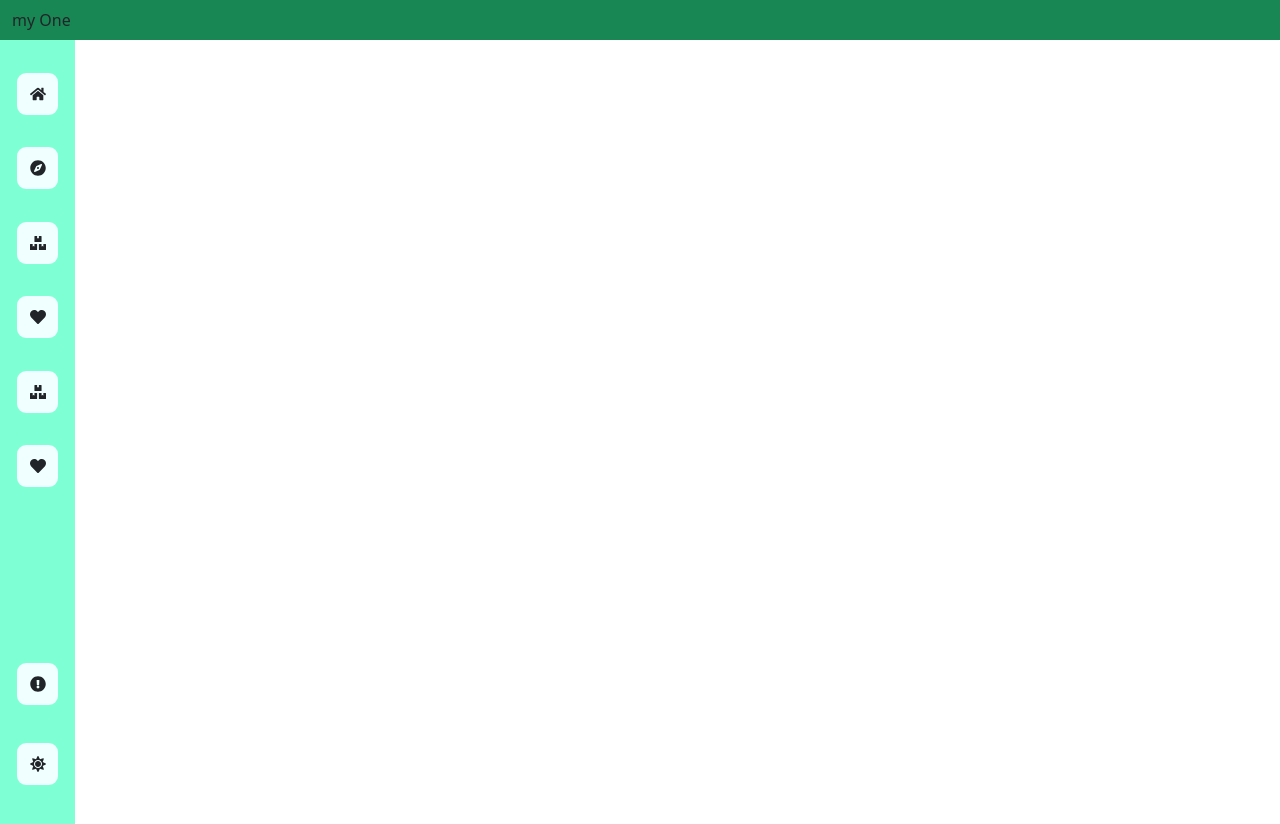
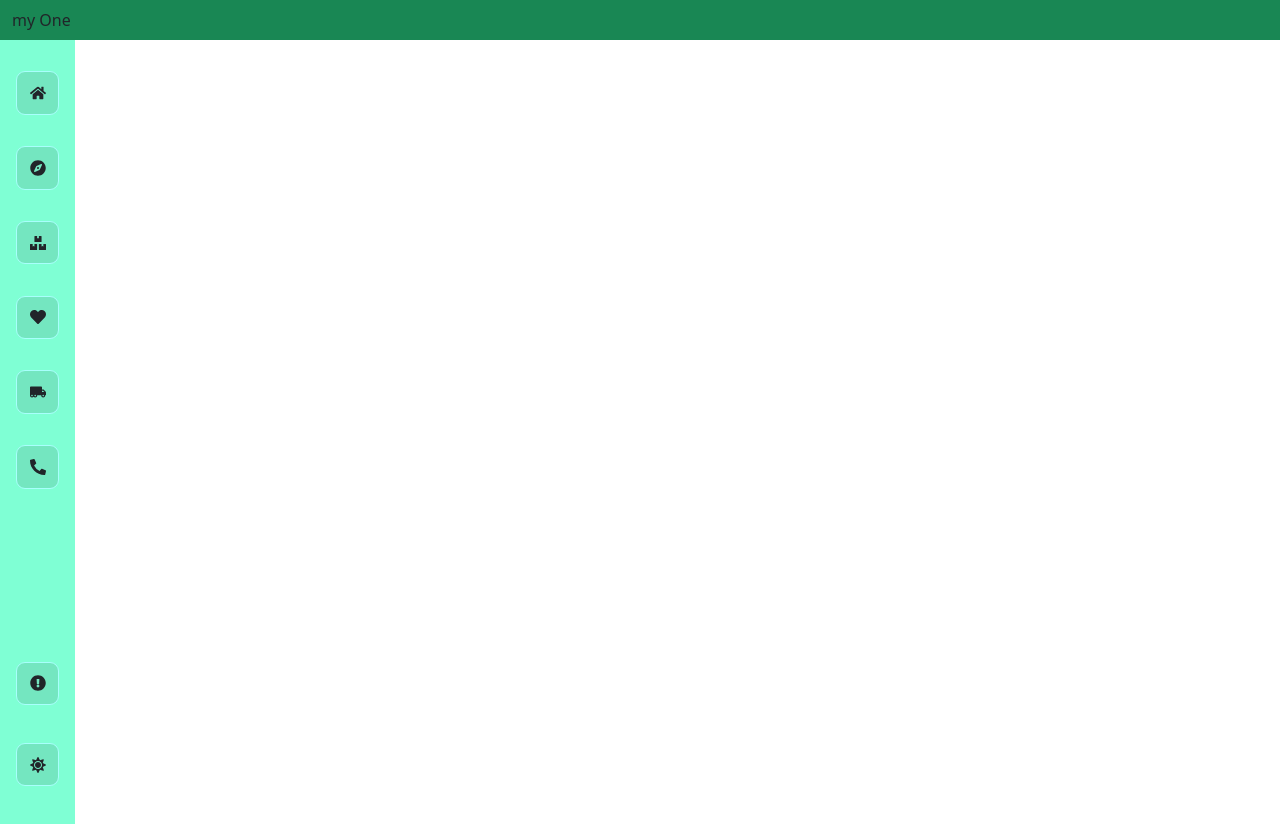
Before and after one commit to Adityaverma4648/EcommerceReact, a React (Create React App) app: page / in a window 1280 px wide. Built offline with nearby package versions, Linux system fonts and the light colour scheme.

Commit message:
Sidebar finished

```diff
--- a/src/App.css
+++ b/src/App.css
@@ -30,13 +30,68 @@ body::-webkit-scrollbar{
 }
 .sidebarNavIconsListElem{
     list-style-type: none;
-    background-color: azure;
+    background-color: rgb(116, 230, 192);
+    border: 1px solid rgb(168, 255, 252);
     padding: 0.8rem;
     border-radius: 9px ;
     display: flex;
     justify-content: center;
     align-items: center;
     cursor: pointer;
+    transition: all 0.3s ease-in-out;
+}
+/*  hover */
+.sidebarNavIconsListElem:hover{
+    transition: all 0.3s ease-in-out;
+    background-color: rgb(28, 123, 91);
+    color: #fff;
+    animation: shake 1s infinite ease-in-out;
+    box-shadow: 4px 4px 10px rgba(0,0,0,0.5);
+}
+@keyframes shake {
+    0% {
+        transform: translate(1px, 1px) rotate(0deg);
+    }
+
+    10% {
+        transform: translate(-1px, -2px) rotate(-1deg);
+    }
+
+    20% {
+        transform: translate(-3px, 0px) rotate(1deg);
+    }
+
+    30% {
+        transform: translate(3px, 2px) rotate(0deg);
+    }
+
+    40% {
+        transform: translate(1px, -1px) rotate(1deg);
+    }
+
+    50% {
+        transform: translate(-1px, 2px) rotate(-1deg);
+    }
+
+    60% {
+        transform: translate(-3px, 1px) rotate(0deg);
+    }
+
+    70% {
+        transform: translate(3px, 1px) rotate(-1deg);
+    }
+
+    80% {
+        transform: translate(-1px, -1px) rotate(1deg);
+    }
+
+    90% {
+        transform: translate(1px, 2px) rotate(0deg);
+    }
+
+    100% {
+        transform: translate(1px, -2px) rotate(-1deg);
+    }
 }
 
 /*  sidebar Ends */
--- a/src/App.js
+++ b/src/App.js
@@ -1,8 +1,9 @@
 import React from 'react';
 import "../src/App.css";
-import {BrowserRouter , Router , Switch} from "react-router-dom";
+import {BrowserRouter , Route, Switch} from "react-router-dom";
 import Header from "./components/Header.js"
 import Sidebar from './components/Sidebar.js';
+import Explore from "./components/Explore.js";
 
 const App = () => {
   const handleSearch=()=>{
@@ -10,7 +11,8 @@ const App = () => {
   }
   return (
      <BrowserRouter>
-          <Header search={handleSearch} />      <Sidebar />
+          <Header search={handleSearch} />
+          <Sidebar />
      </BrowserRouter>
   )
 }
--- /dev/null
+++ b/src/components/Explore.js
@@ -0,0 +1,9 @@
+import React from 'react'
+
+const Explore = () => {
+  return (
+    <div>Explore</div>
+  )
+}
+
+export default Explore
--- a/src/components/Sidebar.js
+++ b/src/components/Sidebar.js
@@ -1,5 +1,12 @@
 import React from "react";
-import { FaCompass, FaExclamationCircle, FaHeart, FaSun } from "react-icons/fa";
+import {
+  FaCompass,
+  FaExclamationCircle,
+  FaHeart,
+  FaPhoneAlt,
+  FaSun,
+  FaTruckMoving,
+} from "react-icons/fa";
 import { FaHome } from "react-icons/fa";
 import { FaBoxes } from "react-icons/fa";
 
@@ -12,36 +19,68 @@ const Sidebar = () => {
     <div className="Sidebar d-flex flex-column d-flex flex-column justify-content-between left-0 position-absolute">
       <div className="sidebarNavIconsList d-flex flex-column justify-content-evenly align-items-center">
         {/*  Home  */}
-        <li className="sidebarNavIconsListElem">
+        <li
+          className="sidebarNavIconsListElem"
+          data-bs-toggle="tooltip"
+          title="Home"
+        >
           <FaHome />
         </li>
         {/* <FaCompass /> */}
-        <li className="sidebarNavIconsListElem">
+        <li
+          className="sidebarNavIconsListElem"
+          data-bs-toggle="tooltip"
+          title="Explore"
+        >
           <FaCompass />
         </li>
         {/*  products */}
-        <li className="sidebarNavIconsListElem">
+        <li
+          className="sidebarNavIconsListElem"
+          data-bs-toggle="tooltip"
+          title="Products"
+        >
           <FaBoxes />
         </li>
         {/*  Saved */}
-        <li className="sidebarNavIconsListElem">
+        <li
+          className="sidebarNavIconsListElem"
+          data-bs-toggle="tooltip"
+          title="Saved"
+        >
           <FaHeart />
         </li>
         {/*  */}
-        <li className="sidebarNavIconsListElem">
-          <FaBoxes />
+        <li
+          className="sidebarNavIconsListElem"
+          data-bs-toggle="tooltip"
+          title="OrdersNDelivery"
+        >
+          <FaTruckMoving />
         </li>
         {/*  Saved */}
-        <li className="sidebarNavIconsListElem">
-          <FaHeart />
+        <li
+          className="sidebarNavIconsListElem"
+          data-bs-toggle="tooltip"
+          title="After Sales"
+        >
+          <FaPhoneAlt />
         </li>
       </div>
       <div className="sidebarNavIconList2 d-flex flex-column justify-content-evenly align-items-center">
-        <li className="sidebarNavIconsListElem">
+        <li
+          className="sidebarNavIconsListElem"
+          data-bs-toggle="tooltip"
+          title="Feedback"
+        >
           <FaExclamationCircle />
         </li>
         {/*  settings */}
-        <li className="sidebarNavIconsListElem">
+        <li
+          className="sidebarNavIconsListElem"
+          data-bs-toggle="tooltip"
+          title="Settings"
+        >
           <FaSun />
         </li>
       </div>
```
